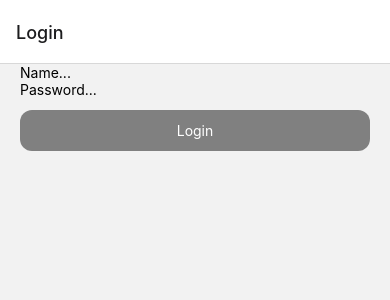
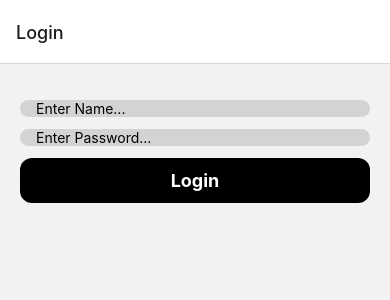
Before and after one commit to nouman-stackone/PolygonMaps, a React Native app: screen /Login in a window 390 px wide. Shown: the top 300 px of the page. Built offline with nearby package versions, Linux system fonts and the light colour scheme; what react-native-maps would draw is missing.

Commit message:
login screen UI done

```diff
--- a/src/router/UnAuthedRoutes.js
+++ b/src/router/UnAuthedRoutes.js
@@ -6,7 +6,7 @@ const Stack = createNativeStackNavigator();
 
 export const UnAuthedRoutes = () => {
   return (
-    <Stack.Navigator initialRouteName="Home">
+    <Stack.Navigator>
       <Stack.Screen name="Login" component={Login} />
     </Stack.Navigator>
   );
--- a/src/screens/Login.jsx
+++ b/src/screens/Login.jsx
@@ -1,5 +1,6 @@
 import React, {useContext} from 'react';
 import {
+  Image,
   StyleSheet,
   Text,
   TextInput,
@@ -14,8 +15,8 @@ const Login = () => {
 
   return (
     <View style={styles.container}>
-      <TextInput placeholder="Name..." />
-      <TextInput placeholder="Password..." />
+      <TextInput style={styles.inp} placeholder="Enter Name..." />
+      <TextInput style={styles.inp} placeholder="Enter Password..." />
       <TouchableOpacity style={styles.loginBtn} onPress={handleLogin}>
         <Text style={styles.btnTxt}>Login</Text>
       </TouchableOpacity>
@@ -27,9 +28,19 @@ export default Login;
 const styles = StyleSheet.create({
   container: {
     marginHorizontal: 20,
+    marginTop: 24,
+  },
+  logo: {
+    width: '100%',
+  },
+  inp: {
+    borderRadius: 12,
+    backgroundColor: 'lightgray',
+    marginTop: 12,
+    paddingLeft: 16,
   },
   loginBtn: {
-    backgroundColor: 'gray',
+    backgroundColor: 'black',
     padding: 12,
     borderRadius: 12,
     marginTop: 12,
@@ -37,5 +48,7 @@ const styles = StyleSheet.create({
   btnTxt: {
     color: 'white',
     textAlign: 'center',
+    fontWeight: 'bold',
+    fontSize: 18,
   },
 });
```
